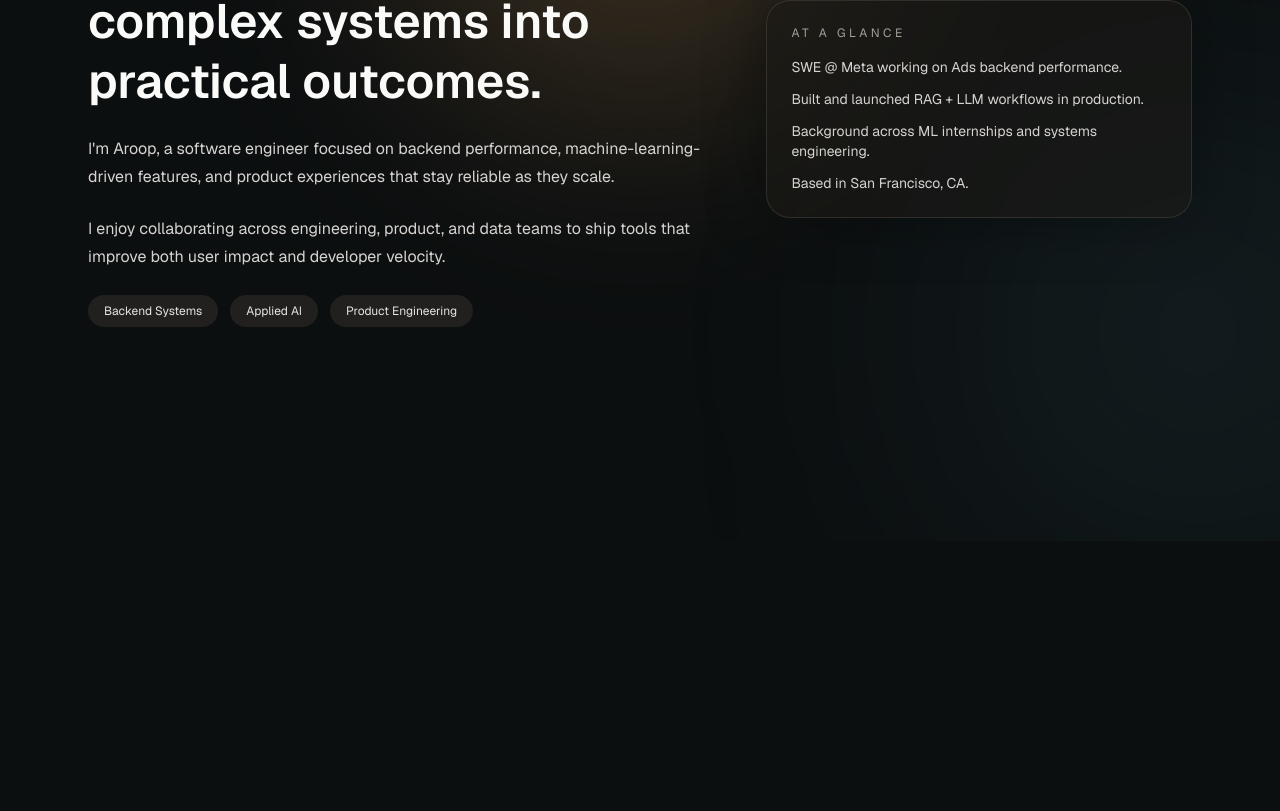
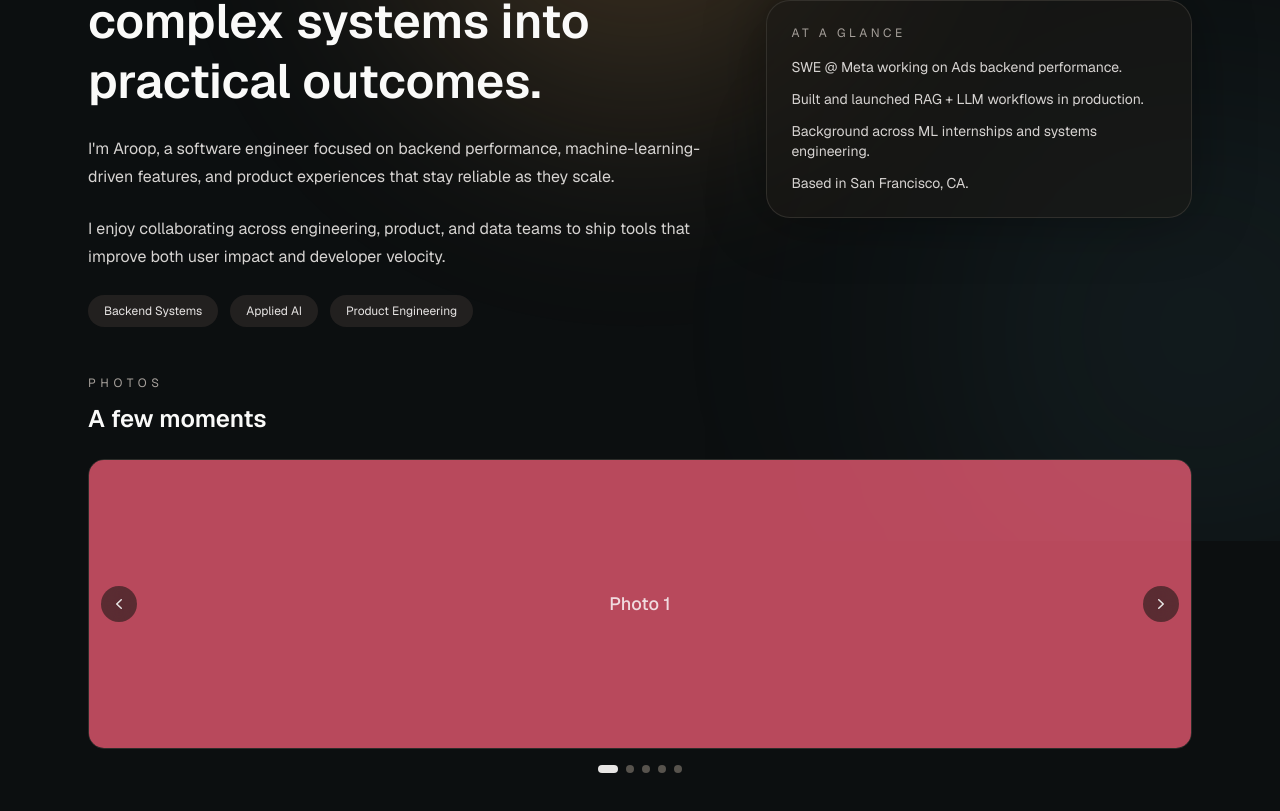
Before and after one commit to AroopBiswal/website, a Next.js app: page /about in a window 1280 px wide. Shown: the part 259-1070 px from the top of the page. Before the commit the page ends 800 px from the top, so only its background shows below. Built offline with nearby package versions, Linux system fonts and the light colour scheme.

Commit message:
added about me tab

```diff
--- a/app/about/page.tsx
+++ b/app/about/page.tsx
@@ -1,6 +1,7 @@
 import Link from "next/link";
 
 import AccentWheel from "../components/accent-wheel";
+import PhotoCarousel from "../components/photo-carousel";
 
 export default function AboutPage() {
   return (
@@ -18,14 +19,14 @@ export default function AboutPage() {
           <AccentWheel />
         </div>
         <nav className="hidden items-center gap-8 text-sm text-stone-300 md:flex">
-          <Link className="text-stone-100" href="/about">
-            About
-          </Link>
           <Link className="hover:text-stone-100" href="/">
             Experience
           </Link>
           <Link className="hover:text-stone-100" href="/#projects">
             Projects
+          </Link>
+          <Link className="text-stone-100" href="/about">
+            About Me
           </Link>
           <Link className="hover:text-stone-100" href="/#contact">
             Contact
@@ -72,6 +73,14 @@ export default function AboutPage() {
             </ul>
           </div>
         </section>
+
+        <section className="space-y-6">
+          <div>
+            <p className="text-xs uppercase tracking-[0.4em] text-stone-400">Photos</p>
+            <h2 className="mt-3 text-2xl font-semibold text-stone-50">A few moments</h2>
+          </div>
+          <PhotoCarousel />
+        </section>
       </main>
     </div>
   );
--- /dev/null
+++ b/app/components/photo-carousel.tsx
@@ -0,0 +1,65 @@
+"use client";
+
+import { useState } from "react";
+
+const SLIDES = [
+  { bg: "bg-rose-400/70", label: "Photo 1" },
+  { bg: "bg-sky-400/70", label: "Photo 2" },
+  { bg: "bg-emerald-400/70", label: "Photo 3" },
+  { bg: "bg-amber-400/70", label: "Photo 4" },
+  { bg: "bg-violet-400/70", label: "Photo 5" },
+];
+
+export default function PhotoCarousel() {
+  const [current, setCurrent] = useState(0);
+
+  const prev = () => setCurrent((c) => (c - 1 + SLIDES.length) % SLIDES.length);
+  const next = () => setCurrent((c) => (c + 1) % SLIDES.length);
+
+  return (
+    <div className="space-y-4">
+      <div className="relative overflow-hidden rounded-2xl border border-stone-700/60">
+        {/* Slide */}
+        <div
+          className={`flex h-72 w-full items-center justify-center ${SLIDES[current].bg} transition-colors duration-300`}
+        >
+          <span className="text-lg font-medium text-white/80">{SLIDES[current].label}</span>
+        </div>
+
+        {/* Prev / Next buttons */}
+        <button
+          onClick={prev}
+          aria-label="Previous"
+          className="absolute left-3 top-1/2 -translate-y-1/2 rounded-full bg-stone-900/60 p-2 text-stone-200 backdrop-blur-sm transition hover:bg-stone-900/80"
+        >
+          <svg xmlns="http://www.w3.org/2000/svg" viewBox="0 0 20 20" fill="currentColor" className="h-5 w-5">
+            <path fillRule="evenodd" d="M12.79 5.23a.75.75 0 01-.02 1.06L8.832 10l3.938 3.71a.75.75 0 11-1.04 1.08l-4.5-4.25a.75.75 0 010-1.08l4.5-4.25a.75.75 0 011.06.02z" clipRule="evenodd" />
+          </svg>
+        </button>
+        <button
+          onClick={next}
+          aria-label="Next"
+          className="absolute right-3 top-1/2 -translate-y-1/2 rounded-full bg-stone-900/60 p-2 text-stone-200 backdrop-blur-sm transition hover:bg-stone-900/80"
+        >
+          <svg xmlns="http://www.w3.org/2000/svg" viewBox="0 0 20 20" fill="currentColor" className="h-5 w-5">
+            <path fillRule="evenodd" d="M7.21 14.77a.75.75 0 01.02-1.06L11.168 10 7.23 6.29a.75.75 0 111.04-1.08l4.5 4.25a.75.75 0 010 1.08l-4.5 4.25a.75.75 0 01-1.06-.02z" clipRule="evenodd" />
+          </svg>
+        </button>
+      </div>
+
+      {/* Dot indicators */}
+      <div className="flex justify-center gap-2">
+        {SLIDES.map((_, i) => (
+          <button
+            key={i}
+            onClick={() => setCurrent(i)}
+            aria-label={`Go to slide ${i + 1}`}
+            className={`h-2 w-2 rounded-full transition-all ${
+              i === current ? "w-5 bg-stone-200" : "bg-stone-600 hover:bg-stone-400"
+            }`}
+          />
+        ))}
+      </div>
+    </div>
+  );
+}
--- a/app/page.tsx
+++ b/app/page.tsx
@@ -18,15 +18,15 @@ export default function Home() {
           <AccentWheel />
         </div>
         <nav className="hidden items-center gap-8 text-sm text-stone-300 md:flex">
-          <Link className="hover:text-stone-100" href="/about">
-            About
-          </Link>
           <a className="text-stone-100" href="#experience">
             Experience
           </a>
           <a className="hover:text-stone-100" href="#projects">
             Projects
           </a>
+          <Link className="hover:text-stone-100" href="/about">
+            About Me
+          </Link>
           <a className="hover:text-stone-100" href="#contact">
             Contact
           </a>
```
